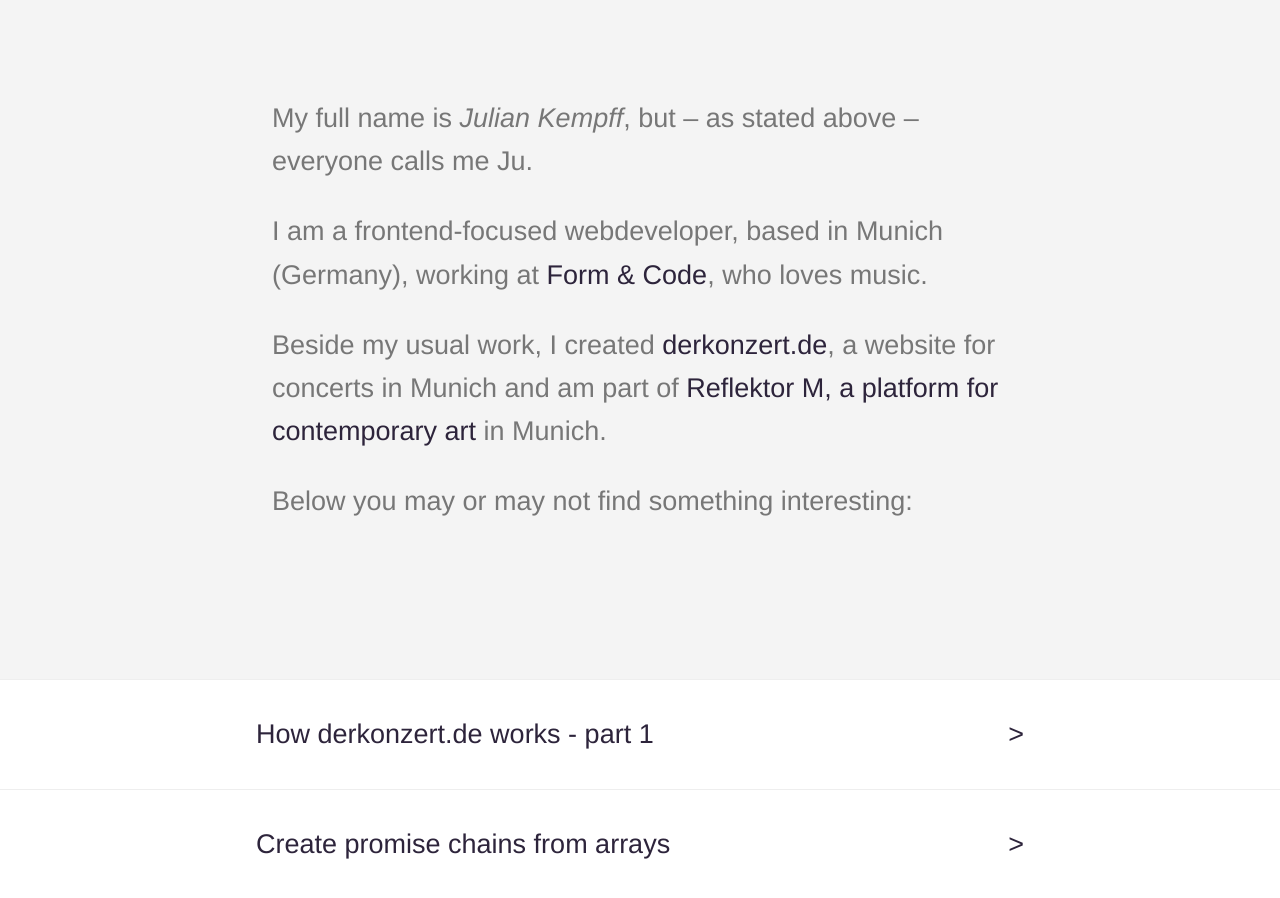
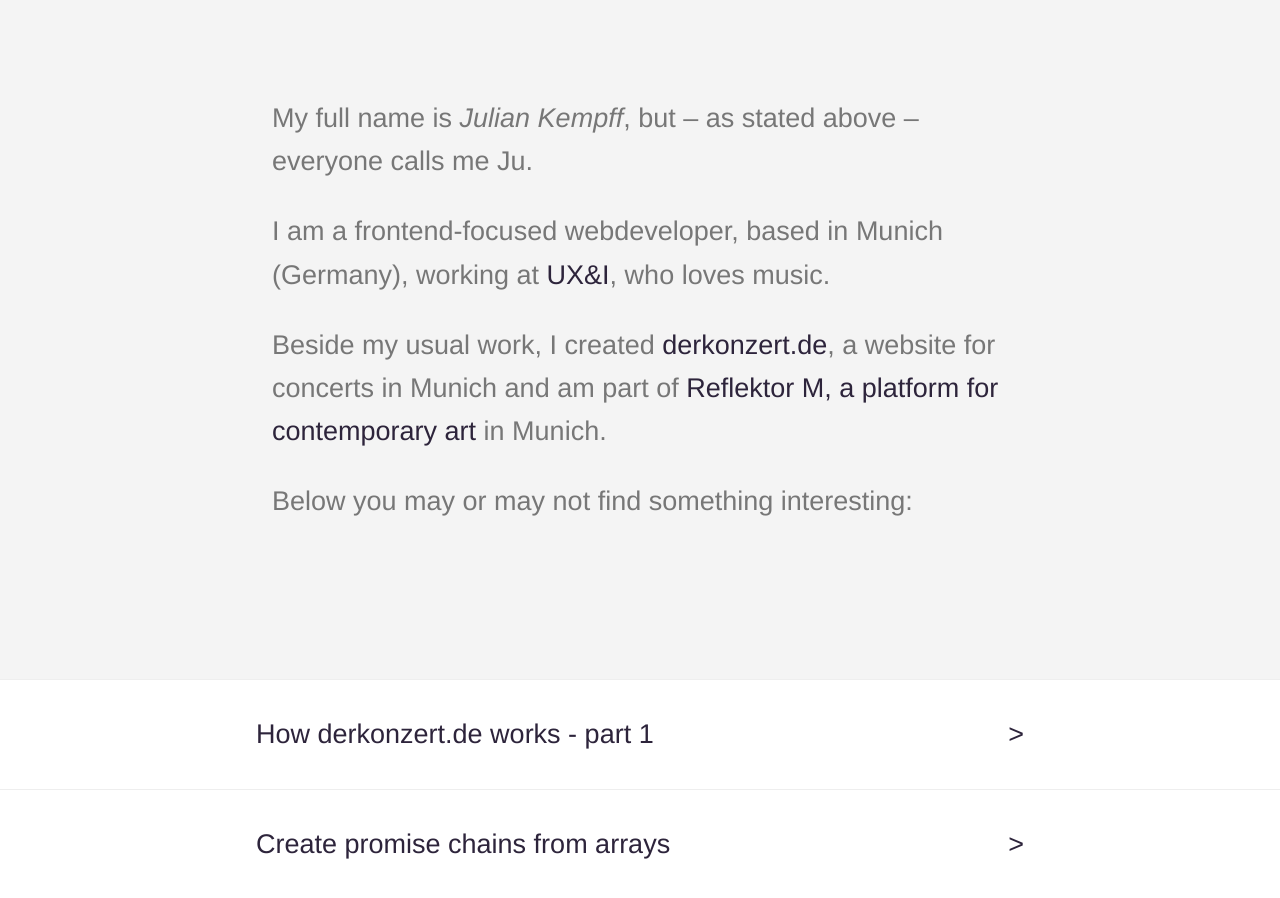
Before and after one commit to jkempff/jkempff.github.io, a Jekyll site: the page built from index.html, in a window 1280 px wide and 900 px high, scrolled down 508 px. Built offline with Jekyll 4.4.1, drawn with Linux system fonts in a browser that asks for light colours; the list of posts is cut into pages by our own code.

Commit message:
FNC => UXI

```diff
--- a/index.html
+++ b/index.html
@@ -7,7 +7,7 @@ title: My name is Ju
         <div class="mw7 center phm tl tl-ns">
             <div class="pln lh-copy">
                 <p>My full name is <em>Julian Kempff</em>, but &ndash; as stated above &ndash; everyone calls me Ju.</p>
-                <p>I am a frontend-focused webdeveloper, based in Munich (Germany), working at <a href="http://formundcode.de" class="link">Form &amp; Code</a>, who loves music.</p>
+                <p>I am a frontend-focused webdeveloper, based in Munich (Germany), working at <a href="http://uxi.de" class="link">UX&amp;I</a>, who loves music.</p>
                 <p>Beside my usual work, I created <a href="http://derkonzert.de" class="link">derkonzert.de</a>, a website for concerts in Munich and am part of <a href="http://reflektor-m.de" class="link">Reflektor M, a platform for contemporary art</a> in Munich.</p>
                 <p>Below you may or may not find something interesting:</p>
             </div>
```
